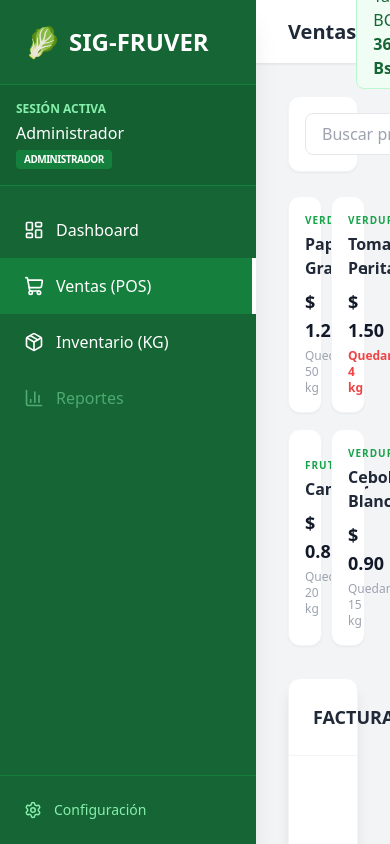
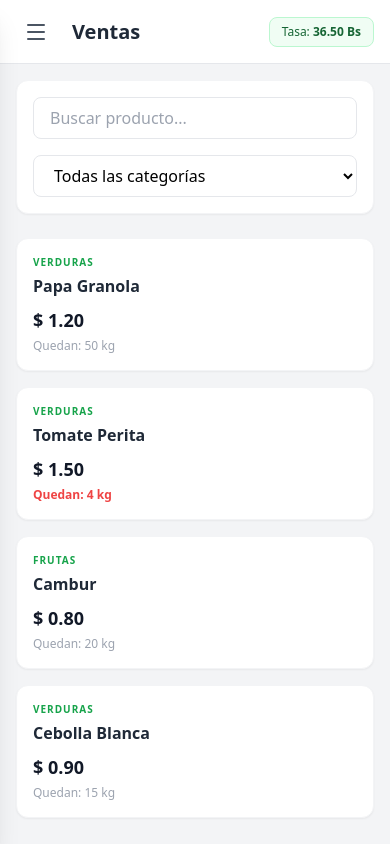
Before and after one commit to etovara/sig-fruver, a React (Create React App) app: page / in a window 390 px wide. Built offline with nearby package versions, Linux system fonts and the light colour scheme.

Commit message:
Mejorar responsividad para mobile y web

```diff
--- a/src/App.tsx
+++ b/src/App.tsx
@@ -1,5 +1,5 @@
 import React from 'react';
-import { ShoppingCart, Package, LayoutDashboard, Settings, BarChart3, TrendingUp, AlertTriangle } from 'lucide-react';
+import { ShoppingCart, Package, LayoutDashboard, Settings, BarChart3, TrendingUp, AlertTriangle, Menu, X } from 'lucide-react';
 
 // --- Tipos de Datos ---
 type Rol = 'Administrador' | 'Operador';
@@ -28,6 +28,7 @@ const App: React.FC = () => {
   const [usuario] = React.useState<Usuario>({ username: 'Administrador', rol: 'Administrador' });
   const [vista, setVista] = React.useState<'Dashboard' | 'Ventas' | 'Inventario'>('Ventas');
   const [carrito, setCarrito] = React.useState<ItemCarrito[]>([]);
+  const [isSidebarOpen, setIsSidebarOpen] = React.useState(false);
 
   // Datos de ejemplo
   const productos: Producto[] = [
@@ -41,13 +42,35 @@ const App: React.FC = () => {
   const totalBS = totalUSD * tasaBCV;
   const igtf = totalUSD * 0.03;
 
+  const toggleSidebar = () => setIsSidebarOpen(!isSidebarOpen);
+  const selectVista = (v: 'Dashboard' | 'Ventas' | 'Inventario') => {
+    setVista(v);
+    setIsSidebarOpen(false);
+  };
+
   // --- Aplicación Principal ---
   return (
-    <div className="flex h-screen bg-gray-100 font-sans">
+    <div className="flex h-screen bg-gray-100 font-sans relative overflow-hidden">
+      {/* Sidebar Overlay (Mobile) */}
+      {isSidebarOpen && (
+        <div
+          className="fixed inset-0 bg-black/50 z-30 lg:hidden"
+          onClick={toggleSidebar}
+        />
+      )}
+
       {/* Sidebar */}
-      <div className="w-64 bg-green-800 text-white flex flex-col shadow-xl z-20">
-        <div className="p-6 text-2xl font-bold flex items-center gap-2 border-b border-green-700">
+      <div className={`
+        fixed inset-y-0 left-0 w-64 bg-green-800 text-white flex flex-col shadow-xl z-40 transition-transform duration-300 lg:translate-x-0 lg:static
+        ${isSidebarOpen ? 'translate-x-0' : '-translate-x-full'}
+      `}>
+        <div className="p-6 text-2xl font-bold flex items-center justify-between border-b border-green-700">
+          <div className="flex items-center gap-2">
             <span className="text-3xl">🥬</span> SIG-FRUVER
+          </div>
+          <button onClick={toggleSidebar} className="lg:hidden text-white/70 hover:text-white">
+            <X size={24} />
+          </button>
         </div>
         <div className="p-4 border-b border-green-700 bg-green-900/30">
           <div className="text-xs text-green-300 uppercase font-bold mb-1">Sesión activa</div>
@@ -59,15 +82,15 @@ const App: React.FC = () => {
         <nav className="flex-1 mt-4">
           {usuario.rol === 'Administrador' && (
             <button
-              onClick={() => setVista('Dashboard')}
-              className={`w-full flex items-center gap-3 px-6 py-4 hover:bg-green-700 transition ${vista === 'Dashboard' ? 'bg-green-700' : ''}`}
+              onClick={() => selectVista('Dashboard')}
+              className={`w-full flex items-center gap-3 px-6 py-4 hover:bg-green-700 transition ${vista === 'Dashboard' ? 'bg-green-700 border-r-4 border-white' : ''}`}
             >
               <LayoutDashboard size={20} /> Dashboard
             </button>
           )}
 
           <button
-            onClick={() => setVista('Ventas')}
+            onClick={() => selectVista('Ventas')}
             className={`w-full flex items-center gap-3 px-6 py-4 hover:bg-green-700 transition ${vista === 'Ventas' ? 'bg-green-700 border-r-4 border-white' : ''}`}
           >
             <ShoppingCart size={20} /> Ventas (POS)
@@ -76,7 +99,7 @@ const App: React.FC = () => {
           {usuario.rol === 'Administrador' && (
             <>
               <button
-                onClick={() => setVista('Inventario')}
+                onClick={() => selectVista('Inventario')}
                 className={`w-full flex items-center gap-3 px-6 py-4 hover:bg-green-700 transition ${vista === 'Inventario' ? 'bg-green-700 border-r-4 border-white' : ''}`}
               >
                 <Package size={20} /> Inventario (KG)
@@ -97,25 +120,27 @@ const App: React.FC = () => {
       </div>
 
       {/* Contenido Principal */}
-      <div className="flex-1 flex flex-col overflow-hidden">
+      <div className="flex-1 flex flex-col overflow-hidden w-full">
         {/* Header */}
-        <header className="h-16 bg-white border-b border-gray-200 flex items-center justify-between px-8 shadow-sm">
+        <header className="h-16 bg-white border-b border-gray-200 flex items-center justify-between px-4 lg:px-8 shadow-sm shrink-0">
+          <div className="flex items-center gap-4">
+            <button onClick={toggleSidebar} className="lg:hidden p-2 text-gray-600 hover:bg-gray-100 rounded-lg">
+              <Menu size={24} />
+            </button>
             <h1 className="text-xl font-semibold text-gray-800">{vista}</h1>
+          </div>
           <div className="flex items-center gap-4">
-            <div className="bg-green-50 px-4 py-2 rounded-lg border border-green-200 text-green-800 font-medium">
-              Tasa BCV: <span className="font-bold">{tasaBCV.toFixed(2)} Bs/$</span>
-            </div>
-            <div className="text-gray-400 text-sm italic hidden md:block">
-              Caracas, 21 de mayo de 2026
+            <div className="bg-green-50 px-3 py-1.5 lg:px-4 lg:py-2 rounded-lg border border-green-200 text-green-800 font-medium text-xs lg:text-base">
+              Tasa: <span className="font-bold">{tasaBCV.toFixed(2)} Bs</span>
             </div>
           </div>
         </header>
 
         {/* Vistas Dinámicas */}
-        <main className="p-8 overflow-y-auto">
+        <main className="flex-1 p-4 lg:p-8 overflow-y-auto bg-gray-100">
           {vista === 'Dashboard' && usuario.rol === 'Administrador' && (
             <div className="space-y-6">
-              <div className="grid grid-cols-1 md:grid-cols-3 gap-6">
+              <div className="grid grid-cols-1 md:grid-cols-2 xl:grid-cols-3 gap-6">
                 <div className="bg-white p-6 rounded-xl shadow-sm border border-gray-100">
                   <div className="flex items-center justify-between mb-4">
                     <span className="text-gray-500 font-medium">Ventas Hoy (Neto)</span>
@@ -140,7 +165,7 @@ const App: React.FC = () => {
                     </div>
                   </div>
                 </div>
-                <div className="bg-white p-6 rounded-xl shadow-sm border border-gray-100">
+                <div className="bg-white p-6 rounded-xl shadow-sm border border-gray-100 md:col-span-2 xl:col-span-1">
                   <div className="flex items-center justify-between mb-4">
                     <span className="text-gray-500 font-medium">Rentabilidad</span>
                     <BarChart3 className="text-blue-500" />
@@ -153,22 +178,22 @@ const App: React.FC = () => {
           )}
 
           {vista === 'Ventas' && (
-            <div className="grid grid-cols-1 lg:grid-cols-3 gap-8">
+            <div className="flex flex-col xl:flex-row gap-8 h-full">
               {/* Catálogo */}
-              <div className="lg:col-span-2 space-y-6">
-                <div className="bg-white p-4 rounded-xl shadow-sm border border-gray-100 flex gap-4">
+              <div className="flex-1 space-y-6 min-w-0">
+                <div className="bg-white p-4 rounded-xl shadow-sm border border-gray-100 flex flex-col sm:flex-row gap-4">
                   <input
                     type="text"
-                    placeholder="Buscar producto por nombre..."
-                    className="flex-1 px-4 py-2 border border-gray-200 rounded-lg focus:ring-2 focus:ring-green-500 outline-none"
+                    placeholder="Buscar producto..."
+                    className="flex-1 px-4 py-2 border border-gray-200 rounded-lg focus:ring-2 focus:ring-green-500 outline-none w-full"
                   />
-                  <select className="px-4 py-2 border border-gray-200 rounded-lg outline-none">
+                  <select className="px-4 py-2 border border-gray-200 rounded-lg outline-none bg-white w-full sm:w-auto">
                     <option>Todas las categorías</option>
                     <option>Frutas</option>
                     <option>Verduras</option>
                   </select>
                 </div>
-                <div className="grid grid-cols-2 sm:grid-cols-3 gap-4">
+                <div className="grid grid-cols-1 sm:grid-cols-2 lg:grid-cols-3 gap-4">
                   {productos.map(p => (
                     <button
                       key={p.id}
@@ -183,7 +208,7 @@ const App: React.FC = () => {
                       className="bg-white p-4 rounded-xl shadow-sm border border-gray-100 hover:border-green-500 transition text-left group hover:shadow-md"
                     >
                       <div className="text-[10px] font-bold text-green-600 mb-1 uppercase tracking-widest">{p.categoria}</div>
-                      <div className="font-bold text-gray-800">{p.nombre}</div>
+                      <div className="font-bold text-gray-800 truncate">{p.nombre}</div>
                       <div className="text-lg text-gray-900 mt-2 font-black">$ {p.precioUSD.toFixed(2)}</div>
                       <div className={`text-xs mt-1 ${p.stockKG < 5 ? 'text-red-500 font-bold' : 'text-gray-400'}`}>
                         Quedan: {p.stockKG} kg
@@ -194,8 +219,8 @@ const App: React.FC = () => {
               </div>
 
               {/* Factura */}
-              <div className="bg-white rounded-xl shadow-lg border border-gray-100 flex flex-col h-[calc(100vh-12rem)] relative">
-                <div className="p-6 border-b border-gray-100 font-black text-lg text-gray-800 flex justify-between">
+              <div className="w-full xl:w-96 bg-white rounded-xl shadow-lg border border-gray-100 flex flex-col shrink-0 overflow-hidden h-[500px] xl:h-auto">
+                <div className="p-6 border-b border-gray-100 font-black text-lg text-gray-800 flex justify-between shrink-0">
                   <span>FACTURA</span>
                   <ShoppingCart className="text-green-600" />
                 </div>
@@ -203,30 +228,30 @@ const App: React.FC = () => {
                   {carrito.length === 0 ? (
                     <div className="h-full flex flex-col items-center justify-center text-gray-400 opacity-50 italic">
                       <ShoppingCart size={48} className="mb-2" />
-                      Espere por productos...
+                      Esperando productos...
                     </div>
                   ) : (
                     carrito.map(item => (
                       <div key={item.id} className="flex justify-between items-center bg-gray-50 p-3 rounded-xl border border-gray-100">
-                        <div>
-                          <div className="font-bold text-gray-800 text-sm">{item.nombre}</div>
+                        <div className="min-w-0 pr-2">
+                          <div className="font-bold text-gray-800 text-sm truncate">{item.nombre}</div>
                           <div className="text-[10px] text-gray-500 uppercase">{item.peso.toFixed(3)} kg x $ {item.precioUSD.toFixed(2)}</div>
                         </div>
-                        <div className="font-black text-gray-800">$ {item.subtotal.toFixed(2)}</div>
+                        <div className="font-black text-gray-800 shrink-0">$ {item.subtotal.toFixed(2)}</div>
                       </div>
                     ))
                   )}
                 </div>
-                <div className="p-6 bg-green-50 border-t border-green-100 rounded-b-xl space-y-3">
-                  <div className="flex justify-between text-2xl font-black text-gray-900">
+                <div className="p-6 bg-green-50 border-t border-green-100 space-y-3 shrink-0">
+                  <div className="flex justify-between text-xl lg:text-2xl font-black text-gray-900">
                     <span>TOTAL $</span>
                     <span>$ {(totalUSD + igtf).toFixed(2)}</span>
                   </div>
-                  <div className="flex justify-between text-lg font-bold text-green-700">
+                  <div className="flex justify-between text-base lg:text-lg font-bold text-green-700">
                     <span>TOTAL Bs.</span>
                     <span>Bs. {(totalBS + (igtf * tasaBCV)).toFixed(2)}</span>
                   </div>
-                  <button className="w-full bg-green-600 text-white font-black py-4 rounded-xl mt-4 shadow-lg shadow-green-200 hover:bg-green-700 transition uppercase tracking-widest">
+                  <button className="w-full bg-green-600 text-white font-black py-4 rounded-xl mt-4 shadow-lg shadow-green-200 hover:bg-green-700 transition uppercase tracking-widest text-sm">
                     Procesar Venta
                   </button>
                 </div>
@@ -235,13 +260,14 @@ const App: React.FC = () => {
           )}
 
           {vista === 'Inventario' && usuario.rol === 'Administrador' && (
-            <div className="bg-white rounded-xl shadow-sm border border-gray-100 overflow-hidden">
-              <div className="p-6 border-b border-gray-100 flex justify-between items-center">
-                <h3 className="font-bold text-gray-800">Control de Almacén (Kilogramos)</h3>
-                <button className="bg-green-600 text-white px-6 py-2 rounded-xl font-bold hover:bg-green-700 transition text-sm">
-                  + Registrar Carga
+            <div className="bg-white rounded-xl shadow-sm border border-gray-100 overflow-hidden overflow-x-auto">
+              <div className="p-6 border-b border-gray-100 flex flex-col sm:flex-row justify-between items-start sm:items-center gap-4">
+                <h3 className="font-bold text-gray-800">Control de Almacén (KG)</h3>
+                <button className="w-full sm:w-auto bg-green-600 text-white px-6 py-2 rounded-xl font-bold hover:bg-green-700 transition text-sm">
+                  + Carga
                 </button>
               </div>
+              <div className="min-w-[600px]">
                 <table className="w-full text-left">
                   <thead className="bg-gray-50 text-[10px] font-black uppercase text-gray-400 tracking-tighter">
                     <tr>
@@ -267,6 +293,7 @@ const App: React.FC = () => {
                   </tbody>
                 </table>
               </div>
+            </div>
           )}
         </main>
       </div>
```
Lines whose indentation alone changed are shown as unchanged.
